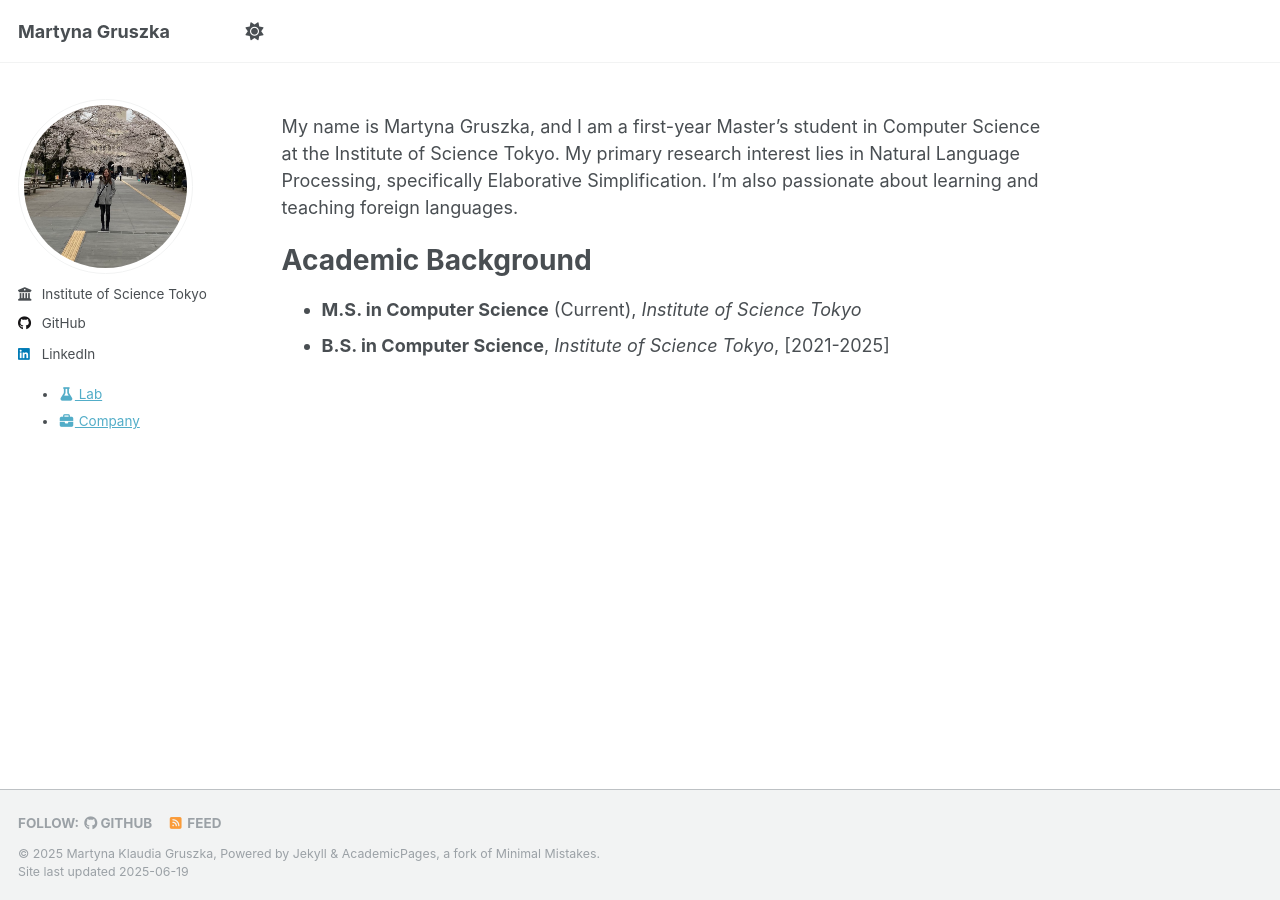
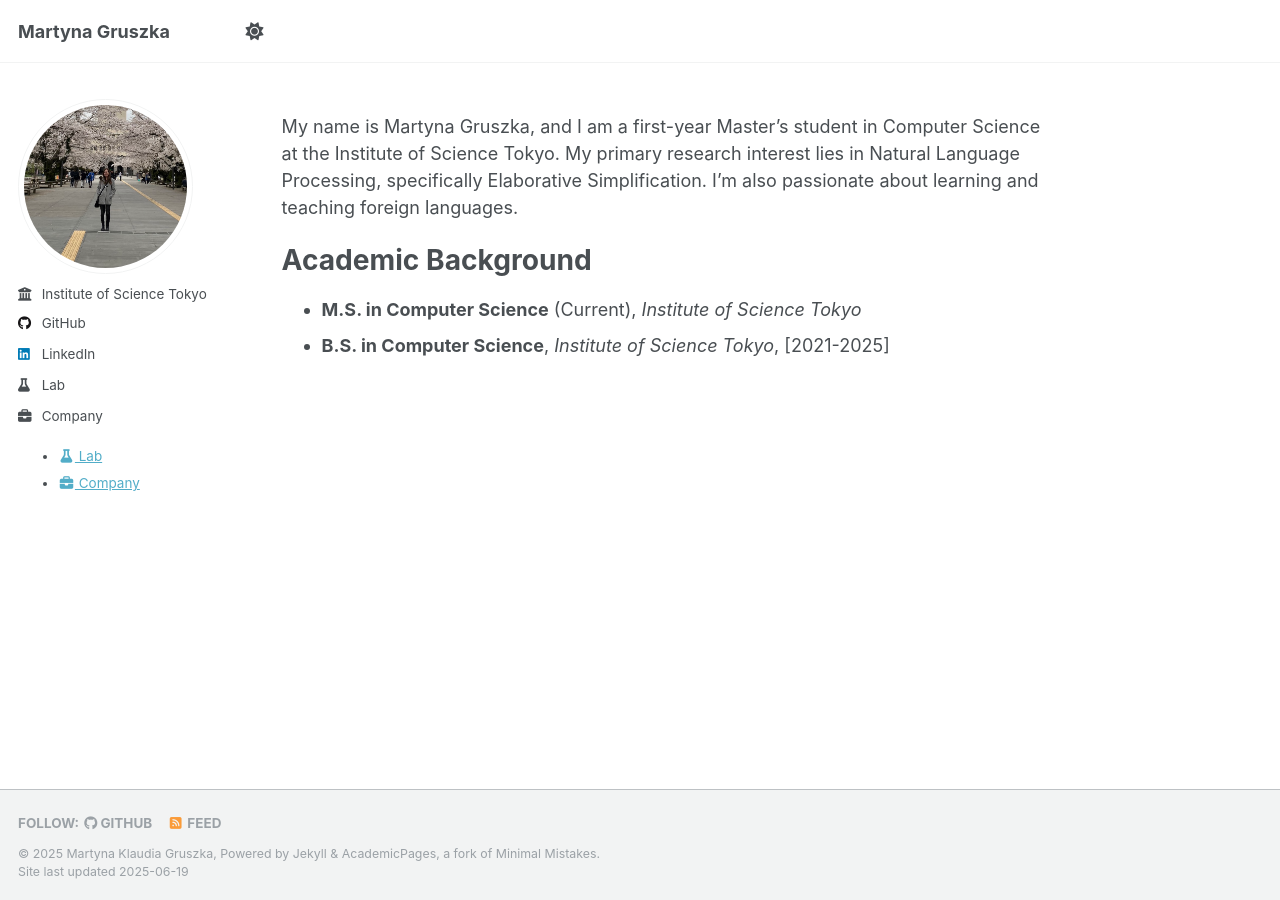
Before and after one commit to martgru/martgru.github.io, a Jekyll site: the page built from _pages/about.md, in a window 1280 px wide. Built offline with Jekyll 4.4.1, drawn with Linux system fonts in a browser that asks for light colours.

Commit message:
Update author-profile.html - add custom links (aligned)

```diff
--- a/_includes/author-profile.html
+++ b/_includes/author-profile.html
@@ -159,6 +159,15 @@
       {% if author.zhihu %}
       <li><a href="https://www.zhihu.com/people/{{ author.zhihu }}"><i class="fab fa-fw fa-zhihu icon-pad-right" aria-hidden="true"></i>Zhihu</a></li>
       {% endif %}
+      {% if site.author.links %}
+        {% for link in site.author.links %}
+          <li>
+            <a href="{{ link.url }}" target="_blank" rel="noopener">
+              <i class="{{ link.icon }} icon-pad-right" aria-hidden="true"></i>{{ link.label }}
+            </a>
+          </li>
+        {% endfor %}
+      {% endif %}
     </ul>
   </div>
 </div>
```
